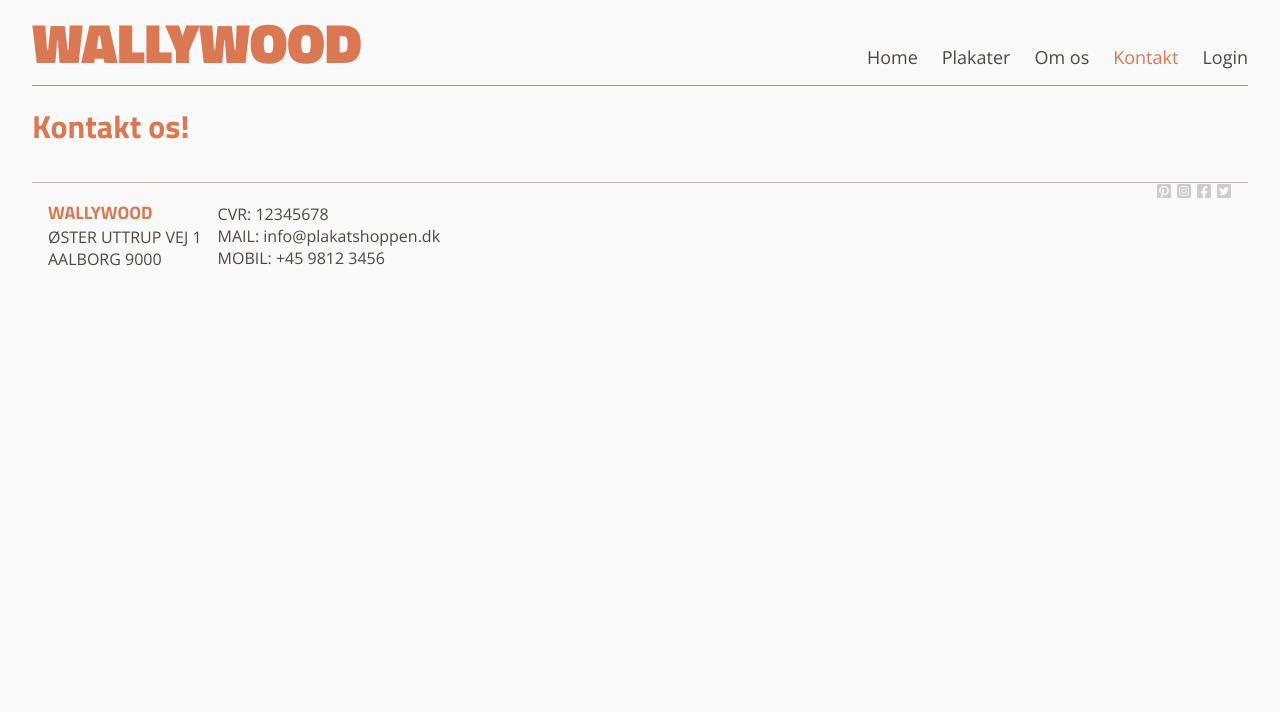
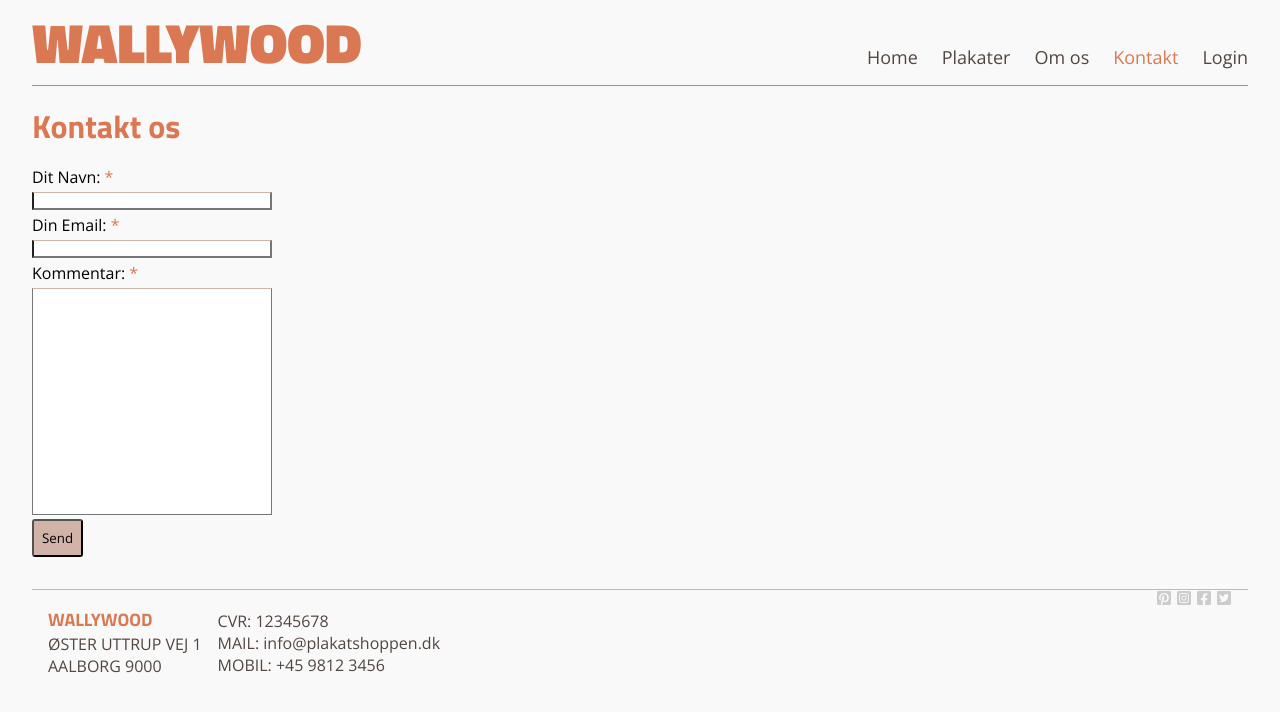
Before and after one commit to tsdmCode/wallyfrontreact, a React (Vite) app: page /kontakt in a window 1280 px wide. Shown: the top 712 px of the page. Built offline with nearby package versions, Linux system fonts and the light colour scheme.

Commit message:
sorted login

```diff
--- a/package.json
+++ b/package.json
@@ -13,6 +13,7 @@
     "html-react-parser": "^5.2.13",
     "react": "^19.2.0",
     "react-dom": "^19.2.0",
+    "react-hook-form": "^7.71.1",
     "react-icons": "^5.5.0",
     "react-router-dom": "^7.13.0",
     "sass": "^1.97.3"
--- a/src/App.tsx
+++ b/src/App.tsx
@@ -2,8 +2,8 @@ import { Layout } from './assets/components/Layout/Layout';
 import { Home } from './assets/pages/Home/Home';
 import { Plakater } from './assets/pages/Plakater';
 import { About } from './assets/pages/About/About';
-import { Contact } from './assets/pages/Contact';
-import { Login } from './assets/pages/Login';
+import { Contact } from './assets/pages/Contact/Contact';
+import { Login } from './assets/pages/Login/Login';
 import { BrowserRouter, Routes, Route } from 'react-router-dom';
 import './App.scss';
 
--- a/src/assets/components/Button/Button.tsx
+++ b/src/assets/components/Button/Button.tsx
@@ -2,8 +2,13 @@ import style from './button.module.scss';
 // #D1B3A7
 interface ButtonProps {
   text: string;
+  type: 'button' | 'submit' | 'reset';
 }
 
-export function Button({ text }: ButtonProps) {
-  return <button className={style.buttonStyle}>{text}</button>;
+export function Button({ text, type = 'button' }: ButtonProps) {
+  return (
+    <button className={style.buttonStyle} type={type}>
+      {text}
+    </button>
+  );
 }
--- a/src/assets/pages/Contact.tsx
+++ /dev/null
@@ -1,5 +0,0 @@
-import { Title } from '../components/Title/Title';
-
-export function Contact() {
-  return <Title text={'Kontakt os!'} />;
-}
--- /dev/null
+++ b/src/assets/pages/Contact/Contact.tsx
@@ -0,0 +1,38 @@
+import { useForm, type SubmitHandler } from 'react-hook-form';
+import { Title } from '../../components/Title/Title';
+import { Button } from '../../components/Button/Button';
+import style from './contact.module.scss';
+
+//jeg prøver lige react-hook-form
+
+interface IFormInput {
+  fullName: string;
+  email: string;
+  comment: string;
+}
+
+export function Contact() {
+  const { register, handleSubmit } = useForm<IFormInput>();
+  const onSubmit: SubmitHandler<IFormInput> = (data) => console.log(data);
+
+  return (
+    <>
+      <Title text="Kontakt os" />
+      <form className={style.formStyles} onSubmit={handleSubmit(onSubmit)}>
+        <label>
+          Dit Navn: <span>*</span>
+        </label>
+        <input {...register('fullName', { required: true, maxLength: 28 })} />
+        <label>
+          Din Email: <span>*</span>
+        </label>
+        <input {...register('email', { required: true, pattern: /[a-z0-9._%+-]+@[a-z0-9.-]+\.[a-z]{2,4}$/i })} />
+        <label>
+          Kommentar: <span>*</span>
+        </label>
+        <textarea {...(register('comment'), { required: true, rows: 15 })} />
+        <Button text="Send" type="submit" />
+      </form>
+    </>
+  );
+}
--- /dev/null
+++ b/src/assets/pages/Contact/contact.module.scss
@@ -0,0 +1,22 @@
+@use '../../styles/variables' as global;
+
+.formStyles {
+  font-family: global.$font-content;
+  display: flex;
+  flex-direction: column;
+  width: 30vh;
+  gap: 0.25rem;
+
+  span {
+    color: global.$primary-color;
+  }
+
+  textarea {
+    resize: none;
+  }
+
+  input,
+  textarea {
+    border-top: 1px solid global.$border-color;
+  }
+}
--- a/src/assets/pages/Login.tsx
+++ /dev/null
@@ -1,3 +0,0 @@
-export function Login() {
-  return <h1>Log in!</h1>;
-}
--- /dev/null
+++ b/src/assets/pages/Login/Login.tsx
@@ -0,0 +1,29 @@
+import { useForm, type SubmitHandler } from 'react-hook-form';
+import { Title } from '../../components/Title/Title';
+import style from '../Contact/contact.module.scss';
+
+interface LoginFormInput {
+  userName: string;
+  password: string;
+}
+
+export function Login() {
+  const { register, handleSubmit } = useForm<LoginFormInput>();
+  const onSubmit: SubmitHandler<LoginFormInput> = (data) => console.log(data); //ændrer det lige her senere når vi rent faktisk laver login funktionalitet
+
+  return (
+    <>
+      <Title text={'Log in'} />
+      <form className={style.formStyles} onSubmit={handleSubmit(onSubmit)}>
+        <label>
+          Brugernavn: <span>*</span>
+        </label>
+        <input {...register('userName', { required: true })} type="text" />
+        <label>
+          Password: <span>*</span>
+        </label>
+        <input {...register('password', { required: true })} type="password" />
+      </form>
+    </>
+  );
+}
```
Also changed, not shown: src/assets/pages/Login/login.module.scss (added), 1 other file (tests, documents, lock files or other folders).
